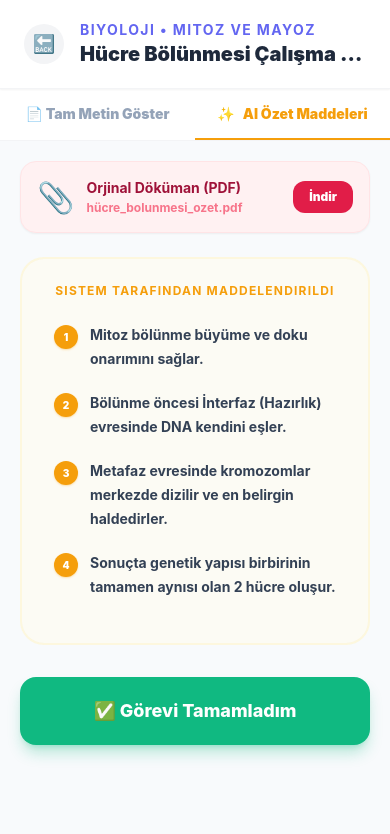
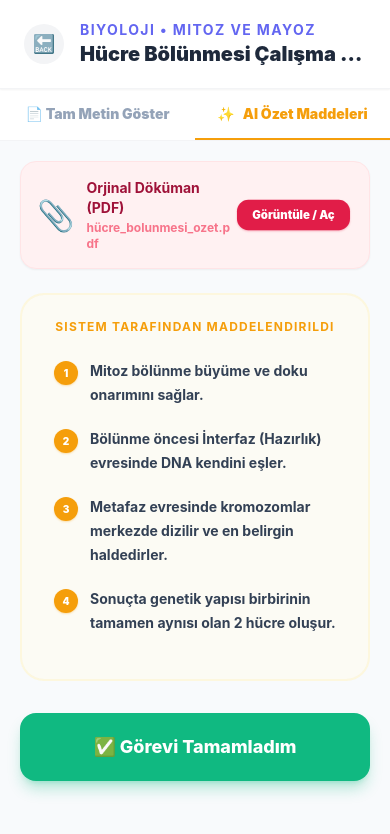
Before and after one commit to irfanunaal-eng/brainmate-app, a React Native app: screen /TasksScreen in a window 390 px wide. Both pictures are taken after a click on the element 195 px from the left and 176 px from the top of the page. Shown: the top 834 px of the page. Built offline with nearby package versions, Linux system fonts and the light colour scheme.

Commit message:
feat: integrated expo sharing workflows bridging localized PDF and doc boundaries natively establishing full device file transmission lifecycle enabling physical caching cleanly

```diff
--- a/package.json
+++ b/package.json
@@ -15,6 +15,7 @@
     "expo-clipboard": "~8.0.8",
     "expo-document-picker": "~14.0.8",
     "expo-image-picker": "~17.0.11",
+    "expo-sharing": "~14.0.8",
     "expo-speech": "~14.0.8",
     "expo-status-bar": "~3.0.9",
     "nativewind": "^2.0.11",
--- a/screens/TasksScreen.tsx
+++ b/screens/TasksScreen.tsx
@@ -2,6 +2,7 @@ import React, { useState, useEffect } from 'react';
 import { View, Text, TouchableOpacity, SafeAreaView, ScrollView, TextInput, KeyboardAvoidingView, Platform, Keyboard, Alert } from 'react-native';
 import AsyncStorage from '@react-native-async-storage/async-storage';
 import * as DocumentPicker from 'expo-document-picker';
+import * as Sharing from 'expo-sharing';
 import { supabase } from '../lib/supabase';
 
 type TaskDoc = {
@@ -11,6 +12,7 @@ type TaskDoc = {
   topic: string;
   hasAttachment: boolean;
   fileName?: string;
+  fileUri?: string;
   fullText: string;
   bulletPoints: string[];
   status: 'pending' | 'in_progress' | 'completed';
@@ -127,6 +129,7 @@ export function TasksScreen({ navigation, route }: any) {
         topic: formTopic || 'Genel Konu',
         hasAttachment: pickedDoc !== null,
         fileName: pickedDoc ? pickedDoc.name : undefined,
+        fileUri: pickedDoc ? pickedDoc.uri : undefined,
         fullText: formContent.trim() || 'Bu görev sadece PDF/Word dosyası içeriyor.',
         bulletPoints: bullets.length > 0 ? bullets : ['Bu görev için yapay zeka özeti bulunamadı, ekteki belgeyi inceleyiniz.'],
         status: 'pending',
@@ -175,6 +178,23 @@ export function TasksScreen({ navigation, route }: any) {
       } catch(e) {}
   };
 
+  const handleDownloadDocument = async (uri?: string, name?: string) => {
+    if (!uri) {
+       Alert.alert('Hata', 'İndirilecek fiziksel dosya bulunamadı.');
+       return;
+    }
+    try {
+      const isAvailable = await Sharing.isAvailableAsync();
+      if (isAvailable) {
+        await Sharing.shareAsync(uri, { dialogTitle: 'Belgeyi indir veya aç: ' + name });
+      } else {
+        Alert.alert('Hata', 'Paylaşım/İndirme özelliği cihazda kapalı.');
+      }
+    } catch (err) {
+      Alert.alert('Hata', 'Dosya açılamadı, geçici bellekten silinmiş olabilir.');
+    }
+  };
+
   // ----- RENDERS -----
 
   if (viewingTask) {
@@ -215,8 +235,8 @@ export function TasksScreen({ navigation, route }: any) {
                     <Text className="font-bold text-rose-800 text-sm">Orjinal Döküman (PDF)</Text>
                     <Text className="font-bold text-rose-500/70 text-xs mt-0.5">{viewingTask.fileName}</Text>
                  </View>
-                 <TouchableOpacity onPress={() => Alert.alert('İndiriliyor...', `Dosya cihazınıza yükleniyor:\n\n${viewingTask.fileName}`)} className="bg-rose-600 px-4 py-2 rounded-xl">
-                    <Text className="font-black text-white text-xs">İndir</Text>
+                 <TouchableOpacity onPress={() => handleDownloadDocument(viewingTask.fileUri, viewingTask.fileName)} className="bg-rose-600 px-4 py-2 rounded-xl scale-95 shadow-sm shadow-rose-600/30">
+                    <Text className="font-black text-white text-xs">Görüntüle / Aç</Text>
                  </TouchableOpacity>
               </View>
            )}
```
Also changed, not shown: 1 other file (tests, documents, lock files or other folders).
